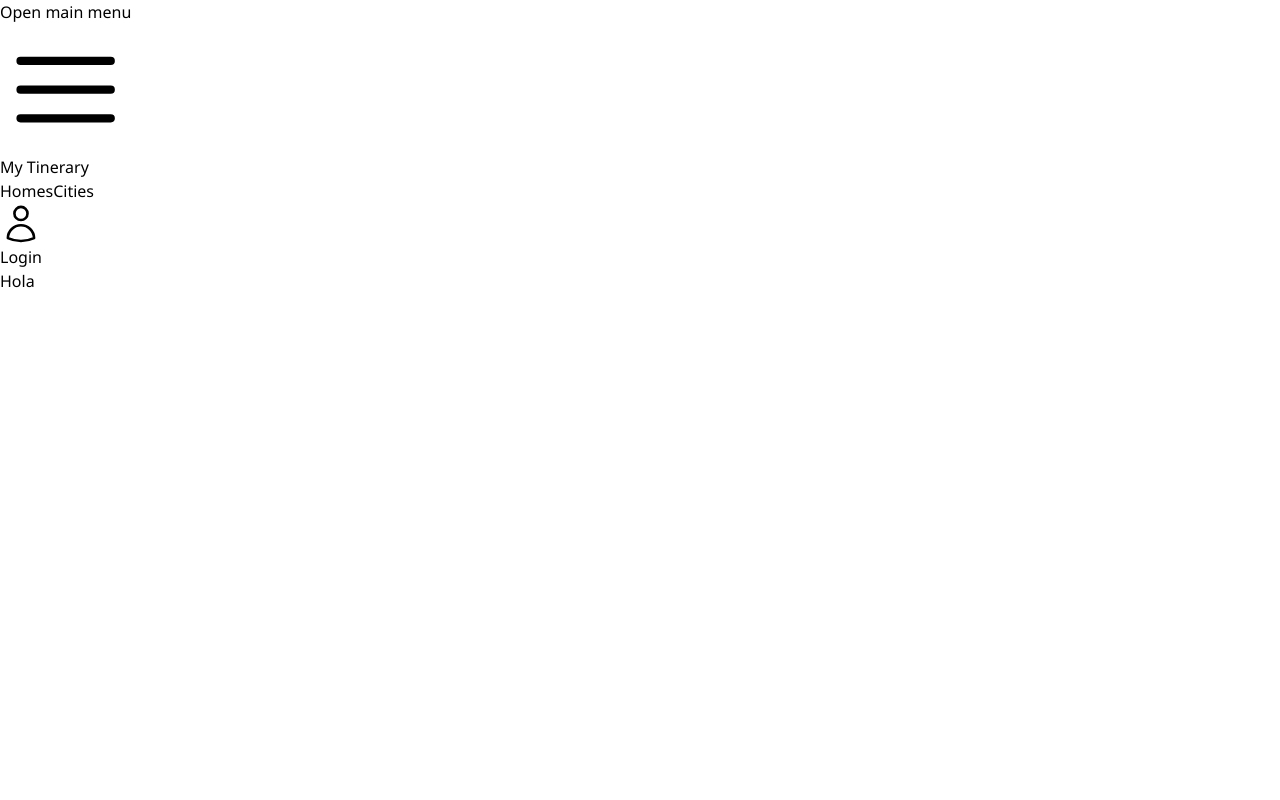
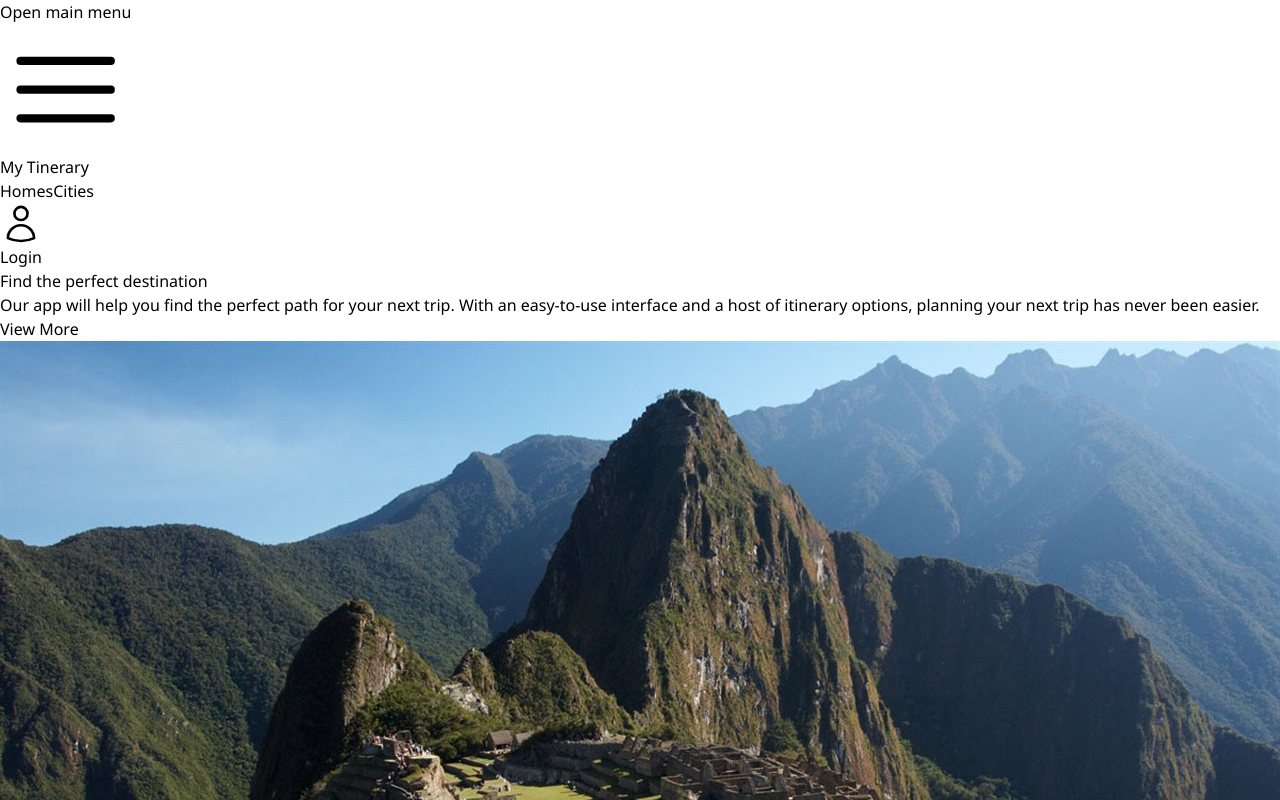
Before and after one commit to SPablo2191/MyTinerary, a React (Vite) app: page / in a window 1280 px wide. Shown: the top 800 px of the page. Built offline with nearby package versions, Linux system fonts and the light colour scheme.

Commit message:
feat: home page added

```diff
--- a/src/App.tsx
+++ b/src/App.tsx
@@ -1,13 +1,11 @@
 import './App.css'
-import { MainLayout } from './layouts/mainLayout/MainLayoutComponent'
+import { Home } from './pages/home/HomeComponent'
 
 function App() {
 
   return (
     <div className=' m-4 text-gray-800 dark:text-white'>
-    <MainLayout>
-      <p>Hola</p>
-    </MainLayout>
+      <Home/>
     </div>
   )
 }
--- a/src/components/ui/navBar/NavBarComponent.tsx
+++ b/src/components/ui/navBar/NavBarComponent.tsx
@@ -41,7 +41,7 @@ export default function NavBar({ navigation }: { navigation: NavigationItem[] })
                         href={item.href}
                         className={classNames(
                           item.current ? 'bg-gray-900 text-white font-bold' : 'font-bold hover:bg-violet-700 hover:text-white',
-                          'rounded-md px-3 py-2 text-sm font-medium'
+                          'rounded-md px-3 py-2 text-sm font-bold'
                         )}
                         aria-current={item.current ? 'page' : undefined}
                       >
--- /dev/null
+++ b/src/pages/home/HomeComponent.tsx
@@ -0,0 +1,22 @@
+import { MainLayout } from "../../layouts/mainLayout/MainLayoutComponent";
+import MachuPichu from "../../assets/images/machu_pichu_picture.jpg";
+
+export function Home() {
+    return (
+        <MainLayout>
+            <div className="my-4 flex justify-center align-items-center border-1">
+
+            <div className="md:grid grid-cols-2 gap-2">
+                <div className="text-justify mr-10">
+                    <h1 className="font-bold text-3xl my-4">Find the perfect destination</h1>
+                    <p className="text-lg">Our app will help you find the perfect path for your next trip. With an easy-to-use interface and a host of itinerary options, planning your next trip has never been easier.</p>
+                    <button className="bg-violet-700 font-bold p-4 my-4 px-20  rounded-lg">View More</button>
+                </div>
+                <div>
+                    <img src={MachuPichu} alt="" className="w-full rounded-lg" />
+                </div>
+            </div>
+            </div>
+        </MainLayout>
+    );
+}
```
Also changed, not shown: src/assets/images/machu_pichu_picture.jpg (added).
